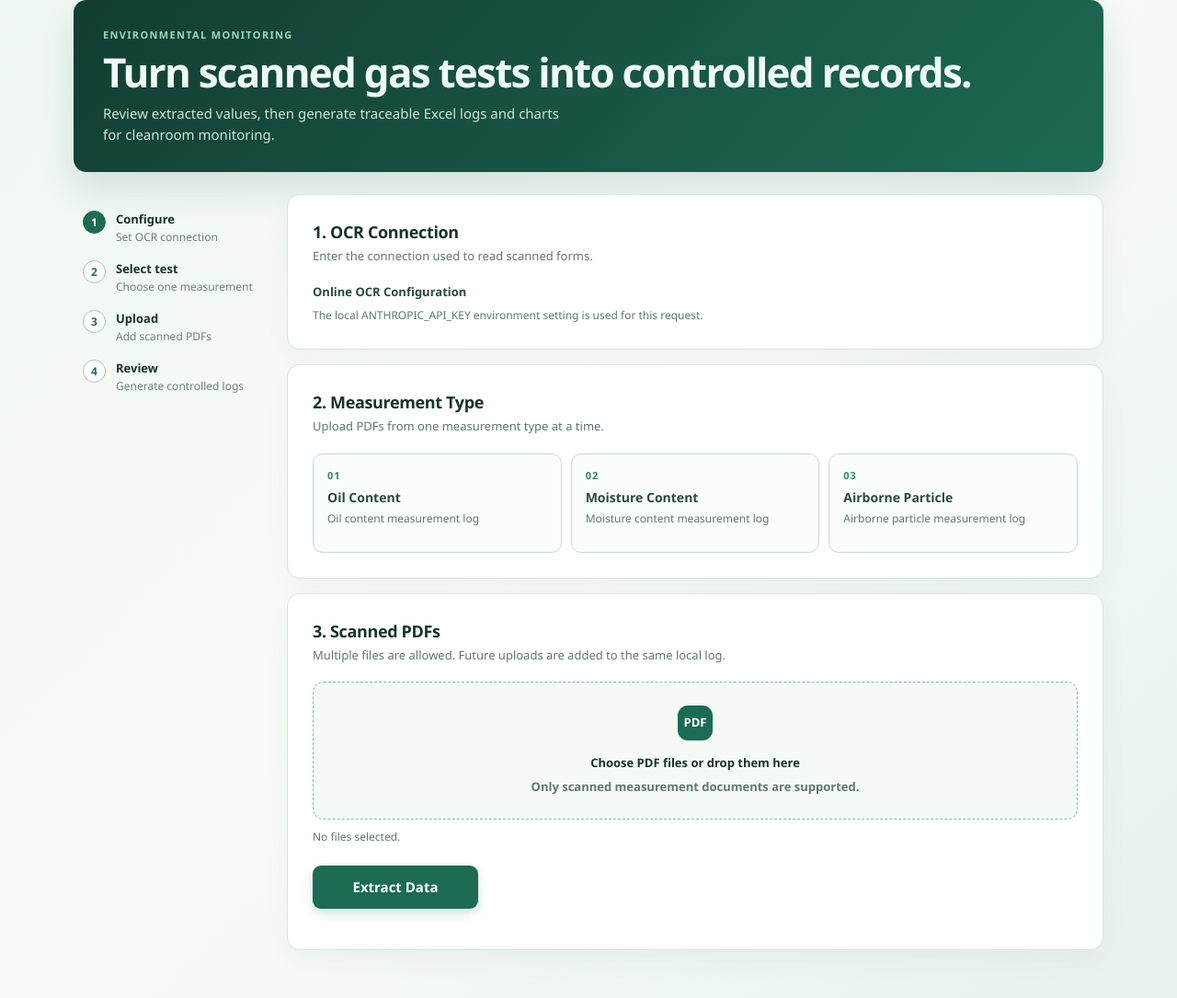
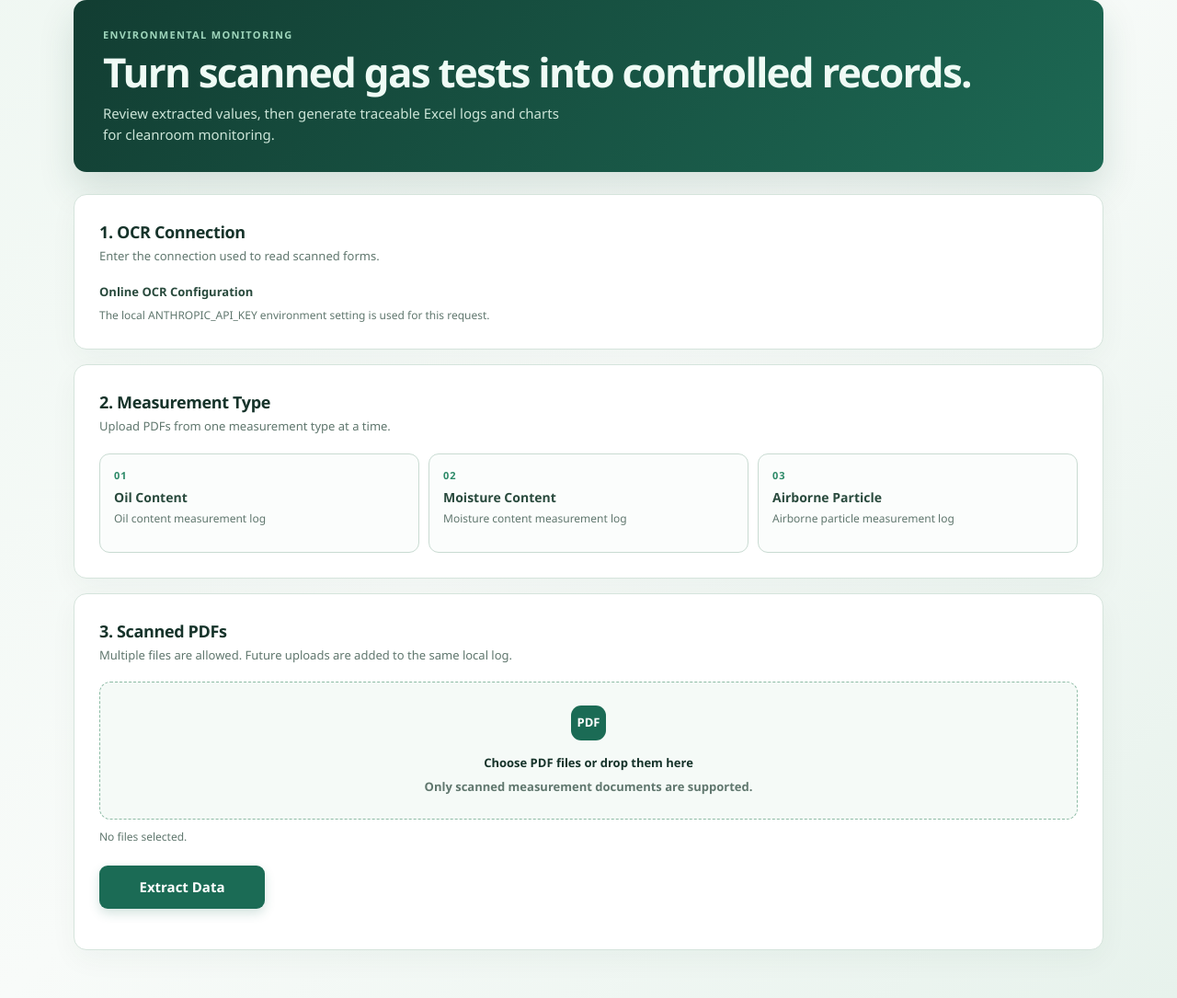
Before and after one commit to irfanqs/gmp-gas-test-automation, a Flask app: page /online in a window 1280 px wide. Shown: the part 87-1172 px from the top of the page at 92% size. Run offline with Flask 3, Linux system fonts and the light colour scheme.

Commit message:
ui: remove workflow sidebar

```diff
--- a/templates/index.html
+++ b/templates/index.html
@@ -14,8 +14,7 @@
     .hero { padding:30px 32px; border-radius:var(--radius); color:#effbf5; background:linear-gradient(132deg,#123d32,#1d6954); box-shadow:0 18px 38px #164d3a25; }
     .eyebrow { margin:0 0 8px; color:#9fd6bc; font-size:11px; font-weight:800; letter-spacing:.12em; text-transform:uppercase; } h1 { margin:0; font-size:clamp(28px,4vw,44px); line-height:1.08; letter-spacing:-.04em; } .hero p:last-child { margin:10px 0 0; max-width:58ch; color:#cce5d8; }
     .mode-link { color:var(--green); font-size:13px; font-weight:800; text-decoration:none; } .mode-link:hover { text-decoration:underline; }
-    .workflow { display:grid; grid-template-columns:210px minmax(0,1fr); gap:22px; margin-top:24px; }
-    .rail { align-self:start; padding:18px 0; } .rail-item { display:flex; align-items:flex-start; gap:11px; padding:0 10px 18px; color:#6c8178; } .rail-number { display:grid; flex:0 0 25px; width:25px; height:25px; place-items:center; border:1px solid #a9c9b9; border-radius:50%; color:var(--green); background:#fff; font-size:12px; font-weight:800; } .rail-item:first-child .rail-number { color:#fff; border-color:var(--green); background:var(--green); } .rail-item strong { display:block; color:var(--ink); font-size:13px; } .rail-item small { display:block; margin-top:1px; font-size:12px; line-height:1.3; }
+    .workflow { margin-top:24px; }
     .panel { padding:27px; border:1px solid #d5e4dc; border-radius:var(--radius); background:#fff; box-shadow:0 10px 30px #183c2d0b; } .panel + .panel { margin-top:16px; } .panel-header { display:flex; justify-content:space-between; gap:12px; margin-bottom:19px; } .panel-header h2 { margin:0; font-size:18px; letter-spacing:-.02em; } .panel-header p { margin:3px 0 0; color:var(--muted); font-size:13px; }
     .field { margin-top:15px; } label { display:block; margin-bottom:6px; color:#294a3d; font-size:13px; font-weight:800; } input { width:100%; padding:11px 12px; border:1px solid #b8cfc3; border-radius:9px; color:var(--ink); background:#fff; font:inherit; outline:none; } input:focus { border-color:var(--leaf); box-shadow:0 0 0 3px #2d8a681a; }
     .helper { margin:7px 0 0; color:var(--muted); font-size:12px; } .test-grid { display:grid; grid-template-columns:repeat(3,minmax(0,1fr)); gap:10px; } .test-choice { position:relative; } .test-choice input { position:absolute; opacity:0; pointer-events:none; } .test-choice label { min-height:108px; margin:0; padding:15px; border:1px solid var(--line); border-radius:11px; cursor:pointer; background:#fbfdfc; transition:transform .16s ease,border-color .16s ease,background .16s ease; } .test-choice label:hover { border-color:#82b8a0; transform:translateY(-1px); } .test-choice input:checked + label { border-color:var(--green); box-shadow:inset 0 0 0 1px var(--green); background:var(--mint); } .choice-index { display:block; color:var(--leaf); font-size:11px; font-weight:800; letter-spacing:.09em; } .choice-title { display:block; margin-top:5px; font-size:14px; } .choice-copy { display:block; margin-top:4px; color:var(--muted); font-size:12px; font-weight:400; }
@@ -23,7 +22,7 @@
     .primary { display:inline-flex; align-items:center; justify-content:center; min-width:180px; margin-top:20px; padding:12px 18px; border:0; border-radius:9px; color:#fff; background:var(--green); box-shadow:0 5px 12px #1b6b5530; cursor:pointer; font:inherit; font-weight:800; transition:transform .14s ease,background .14s ease; } .primary:hover { background:#145a47; } .primary:active { transform:translateY(1px) scale(.99); } .primary:disabled { cursor:wait; opacity:.6; }
     #status { margin-top:17px; white-space:pre-wrap; color:var(--muted); } #status.error { padding:11px; border-radius:9px; color:#8e2525; background:#fff1f1; } #status.ok { padding:11px; border-radius:9px; color:#175c46; background:#ebf7f0; }
     #review { display:none; overflow:auto; } table { width:100%; min-width:740px; border-collapse:collapse; font-size:12px; } th,td { padding:7px; border:1px solid #d5e4dc; text-align:left; vertical-align:top; } th { color:#214a3b; background:var(--mint); } td input { min-width:105px; padding:3px; border:0; border-radius:0; font-size:12px; } .downloads { margin-top:16px; } .downloads a { display:inline-block; margin:8px 10px 0 0; color:var(--green); font-size:13px; font-weight:800; text-decoration:none; } .downloads a:hover { text-decoration:underline; }
-    @media (max-width:800px) { .workflow { grid-template-columns:1fr; } .rail { display:flex; overflow-x:auto; padding:0; } .rail-item { min-width:146px; padding:8px; } .test-grid { grid-template-columns:1fr; } .shell { width:min(100% - 24px,1120px); } .hero,.panel { padding:22px; } }
+    @media (max-width:800px) { .test-grid { grid-template-columns:1fr; } .shell { width:min(100% - 24px,1120px); } .hero,.panel { padding:22px; } }
     @media (prefers-reduced-motion:reduce) { *,*::before,*::after { transition:none!important; } }
   </style>
 </head>
@@ -46,13 +45,6 @@
     </section>
 
     <div class="workflow">
-      <aside class="rail" aria-label="Workflow steps">
-        <div class="rail-item"><span class="rail-number">1</span><div><strong data-i18n="railOne">Configure</strong><small data-i18n="railOneCopy">Set OCR connection</small></div></div>
-        <div class="rail-item"><span class="rail-number">2</span><div><strong data-i18n="railTwo">Select test</strong><small data-i18n="railTwoCopy">Choose one measurement</small></div></div>
-        <div class="rail-item"><span class="rail-number">3</span><div><strong data-i18n="railThree">Upload</strong><small data-i18n="railThreeCopy">Add scanned PDFs</small></div></div>
-        <div class="rail-item"><span class="rail-number">4</span><div><strong data-i18n="railFour">Review</strong><small data-i18n="railFourCopy">Generate controlled logs</small></div></div>
-      </aside>
-
       <div>
         <form id="upload-form">
           <input type="hidden" name="ocr_mode" value="{{ ocr_mode }}">
```
